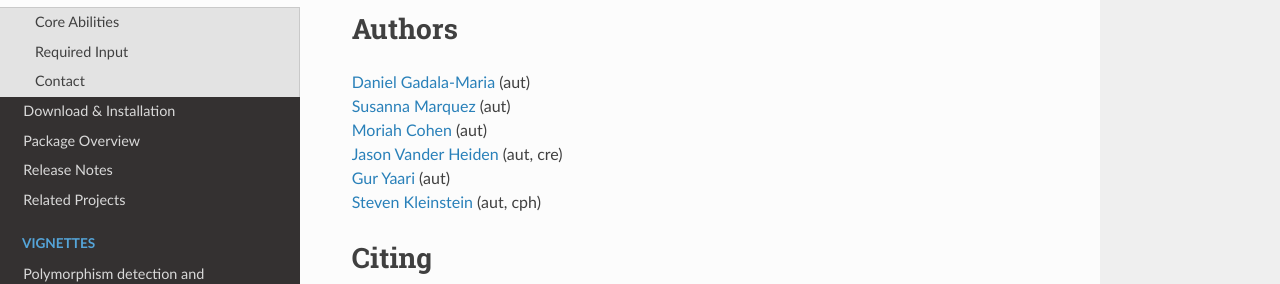
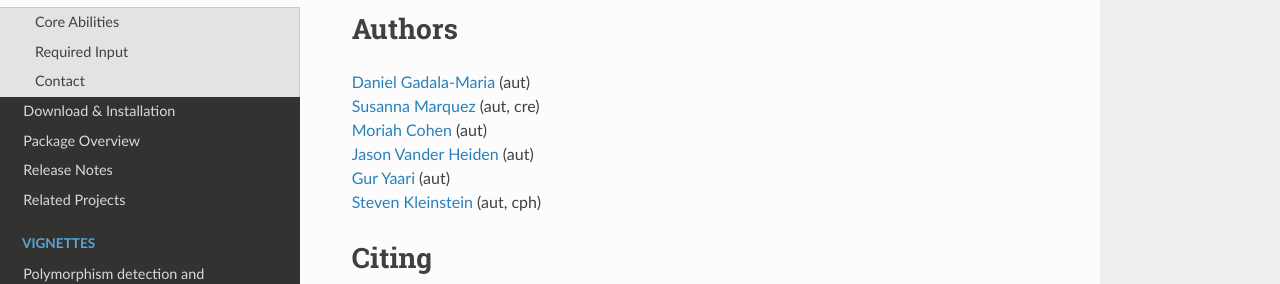
Before and after one commit to immcantation/tigger, an MkDocs documentation site: the page built from docs/index.md, in a window 1280 px wide and 900 px high, scrolled down 1142 px. Shown: the part 161-445 px from the top of the window. Built offline with MkDocs 1.6.1, drawn with Linux system fonts in a browser that asks for light colours; nearby versions of some CDN libraries; old or Windows-style settings are respelled for this version of MkDocs.

```diff
--- a/docs/index.md
+++ b/docs/index.md
@@ -44,9 +44,9 @@ For help, questions, or suggestions, please contact the [Immcantation Group](mai
 # Authors
 
 [Daniel Gadala-Maria](mailto:daniel.gadala-maria@yale.edu) (aut)
-[Susanna Marquez](mailto:susanna.marquez@yale.edu) (aut)
+[Susanna Marquez](mailto:susanna.marquez@yale.edu) (aut, cre)
 [Moriah Cohen](mailto:moriah.cohen@biu.ac.il) (aut)
-[Jason Vander Heiden](mailto:jason.vanderheiden@gmail.com) (aut, cre)
+[Jason Vander Heiden](mailto:jason.vanderheiden@gmail.com) (aut)
 [Gur Yaari](mailto:gur.yaari@biu.ac.il) (aut)
 [Steven Kleinstein](mailto:steven.kleinstein@yale.edu) (aut, cph)
 
```
Also changed, not shown: 1 other file.
